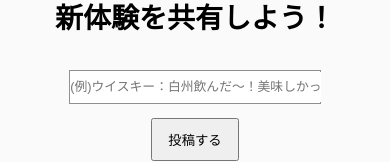
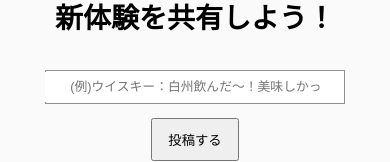
Before and after one commit to yapiro/portfolio, a React (Create React App) app: page /#/tweet in a window 390 px wide. Shown: the part 1985-2147 px from the top of the page. Built offline with nearby package versions, Linux system fonts and the light colour scheme.

Commit message:
input tag paddin is modified

```diff
--- a/src/components/Tweet/Tweet.css
+++ b/src/components/Tweet/Tweet.css
@@ -134,5 +134,7 @@ h1{
     .form-input{
         font-size: 16px;
         transform: scale(0.8);
+        padding:10px 30px;
+        text-align: center;
     }
 }
```
Also changed, not shown: 1 other file (tests, documents, lock files or other folders).
